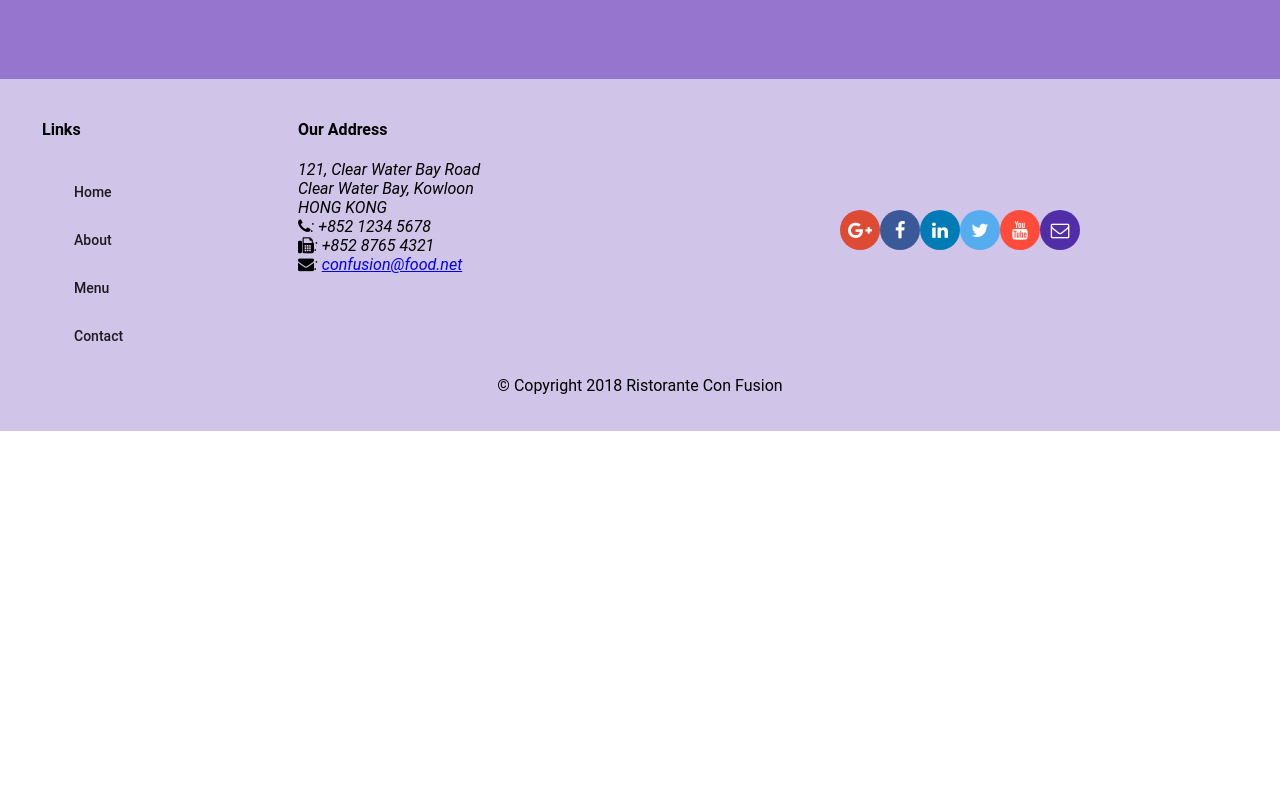
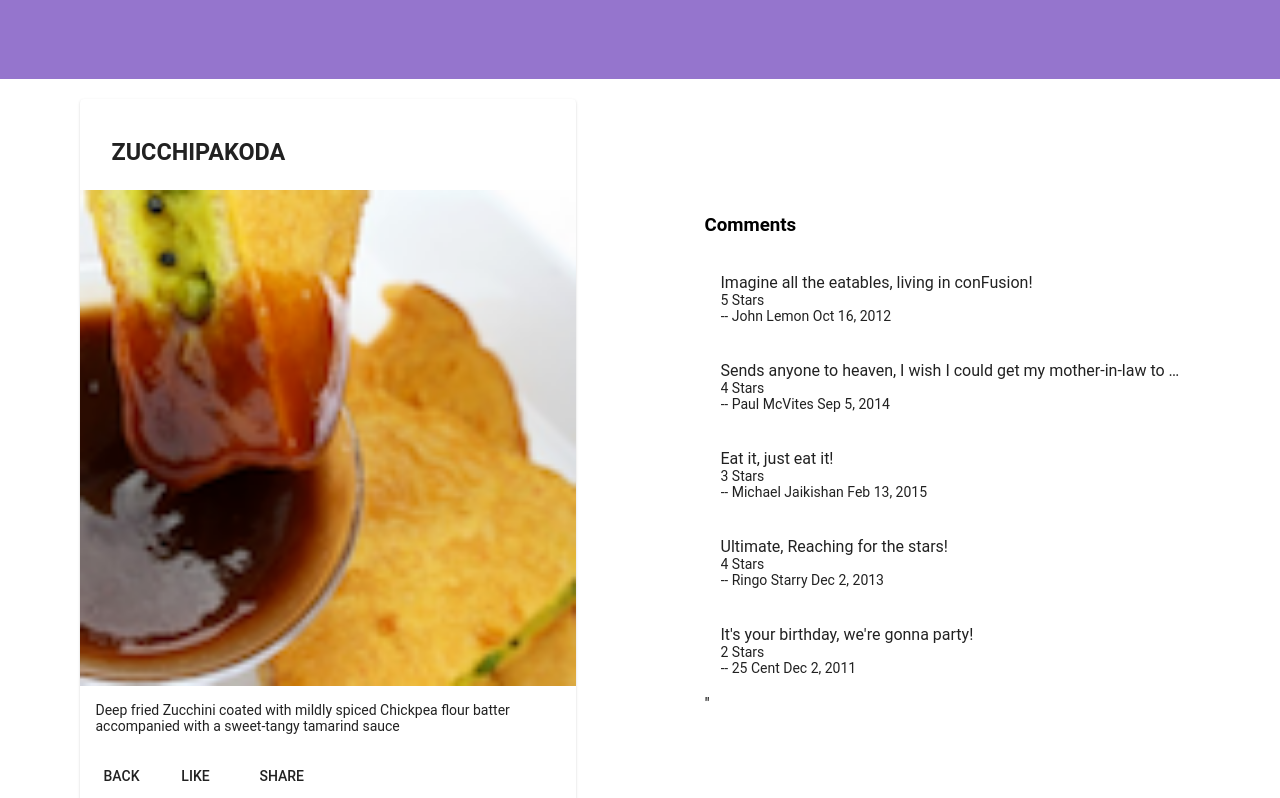
Before and after one commit to arysson/conFusion-Angular, an Angular app: page /dishdetail/1 in a window 1280 px wide. Before the commit this address led to /. Shown: the part 260-1058 px from the top of the page. Before the commit the page ends 800 px from the top, so only its background shows below. Built offline with nearby package versions, Linux system fonts and the light colour scheme.

Commit message:
Single Page Applications Part 2

```diff
--- a/src/app/app-routing/routes.ts
+++ b/src/app/app-routing/routes.ts
@@ -20,6 +20,10 @@
         component: ContactComponent
     },
     {
+        path: 'dishdetail/:id',
+        component: DishdetailComponent
+    },
+    {
         path: '',
         redirectTo: '/home',
         pathMatch: 'full'
--- a/src/app/dishdetail/dishdetail.component.html
+++ b/src/app/dishdetail/dishdetail.component.html
@@ -11,6 +11,7 @@
         <p>{{ dish.description }}</p>
       </mat-card-content>
       <mat-card-actions>
+        <button mat-button (click)="goBack()">BACK</button>
         <button mat-button>LIKE</button>
         <button mat-button>SHARE</button>
       </mat-card-actions>
--- a/src/app/dishdetail/dishdetail.component.ts
+++ b/src/app/dishdetail/dishdetail.component.ts
@@ -1,5 +1,8 @@
 import { Component, OnInit, Input } from '@angular/core'
 import { Dish } from '../shared/dish'
+import { DishService } from '../services/dish.service';
+import { Params, ActivatedRoute } from '@angular/router';
+import { Location } from '@angular/common';
 
 @Component({
   selector: 'app-dishdetail',
@@ -8,12 +11,17 @@
 })
 export class DishdetailComponent implements OnInit {
 
-  @Input()
   dish: Dish;
 
-  constructor() { }
+  constructor(private dishservice: DishService, private route: ActivatedRoute, private location: Location) { }
 
   ngOnInit() {
+    const id = this.route.snapshot.params['id'];
+    this.dish = this.dishservice.getDish(id);
+  }
+
+  goBack() {
+    this.location.back();
   }
 
 }
--- a/src/app/footer/footer.component.html
+++ b/src/app/footer/footer.component.html
@@ -5,16 +5,16 @@
         <h4>Links</h4>
         <mat-list>
           <mat-list-item>
-            <a mat-button>Home</a>
+            <a mat-button routerLink='/home'>Home</a>
           </mat-list-item>
           <mat-list-item>
             <a mat-button>About</a>
           </mat-list-item>
           <mat-list-item>
-            <a mat-button>Menu</a>
+            <a mat-button routerLink='/menu'>Menu</a>
           </mat-list-item>
           <mat-list-item>
-            <a mat-button>Contact</a>
+            <a mat-button routerLink='/contactus'>Contact</a>
           </mat-list-item>
         </mat-list>
       </div>
--- a/src/app/menu/menu.component.html
+++ b/src/app/menu/menu.component.html
@@ -7,7 +7,7 @@
   </div>
   <div fxFlex>
     <mat-grid-list cols="2" rowHeight="200px">
-      <mat-grid-tile *ngFor="let dish of dishes" (click)="onSelect(dish)">
+      <mat-grid-tile *ngFor="let dish of dishes" [routerLink]="['/dishdetail', dish.id]">
         <img height="200px" src="{{ dish.image }}" alt="{{ dish.name }}">
         <mat-grid-tile-footer>
           <h1>{{ dish.name | uppercase }}</h1>
@@ -16,4 +16,3 @@
     </mat-grid-list>
   </div>
 </div>
-<app-dishdetail [dish]="selectedDish"></app-dishdetail>
```
